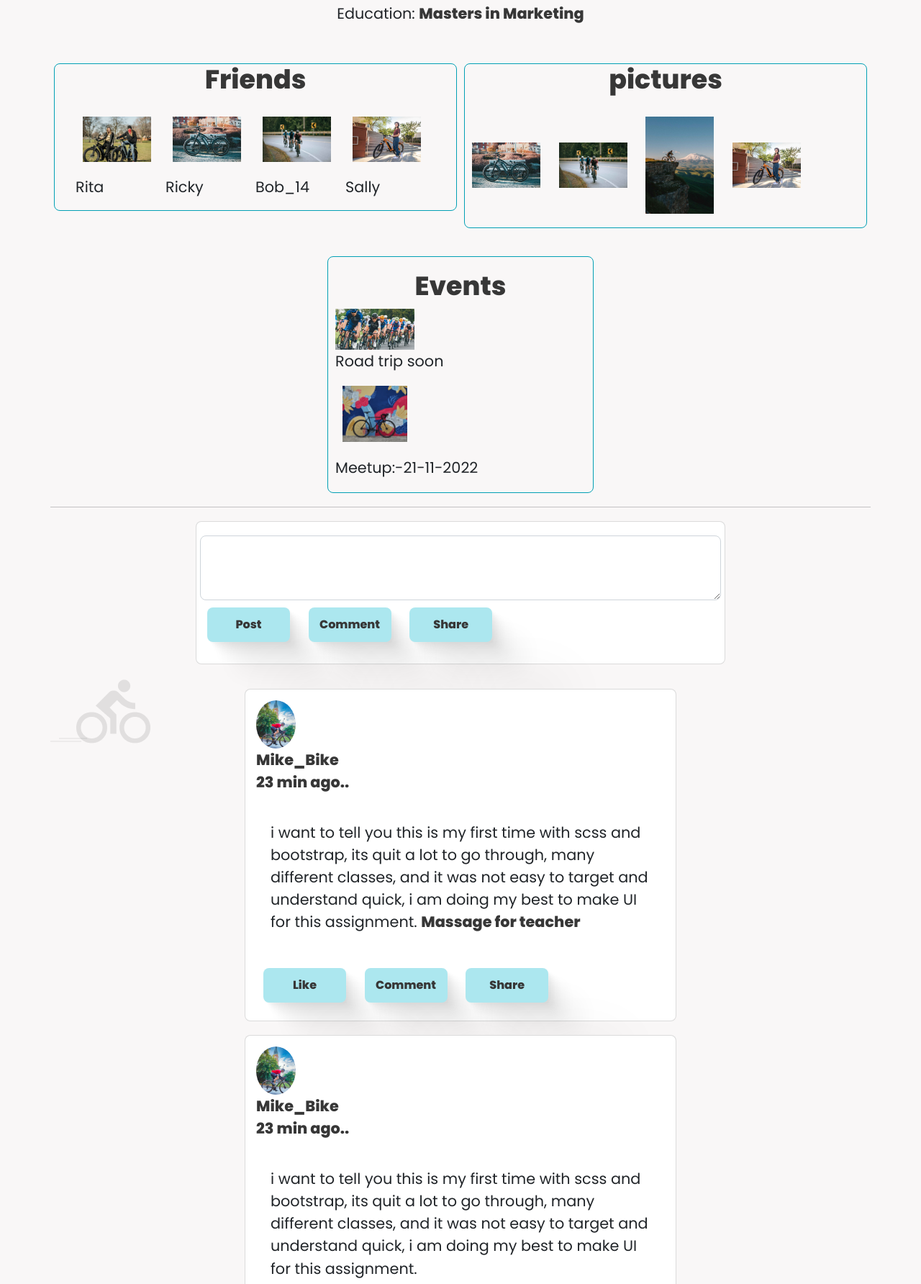
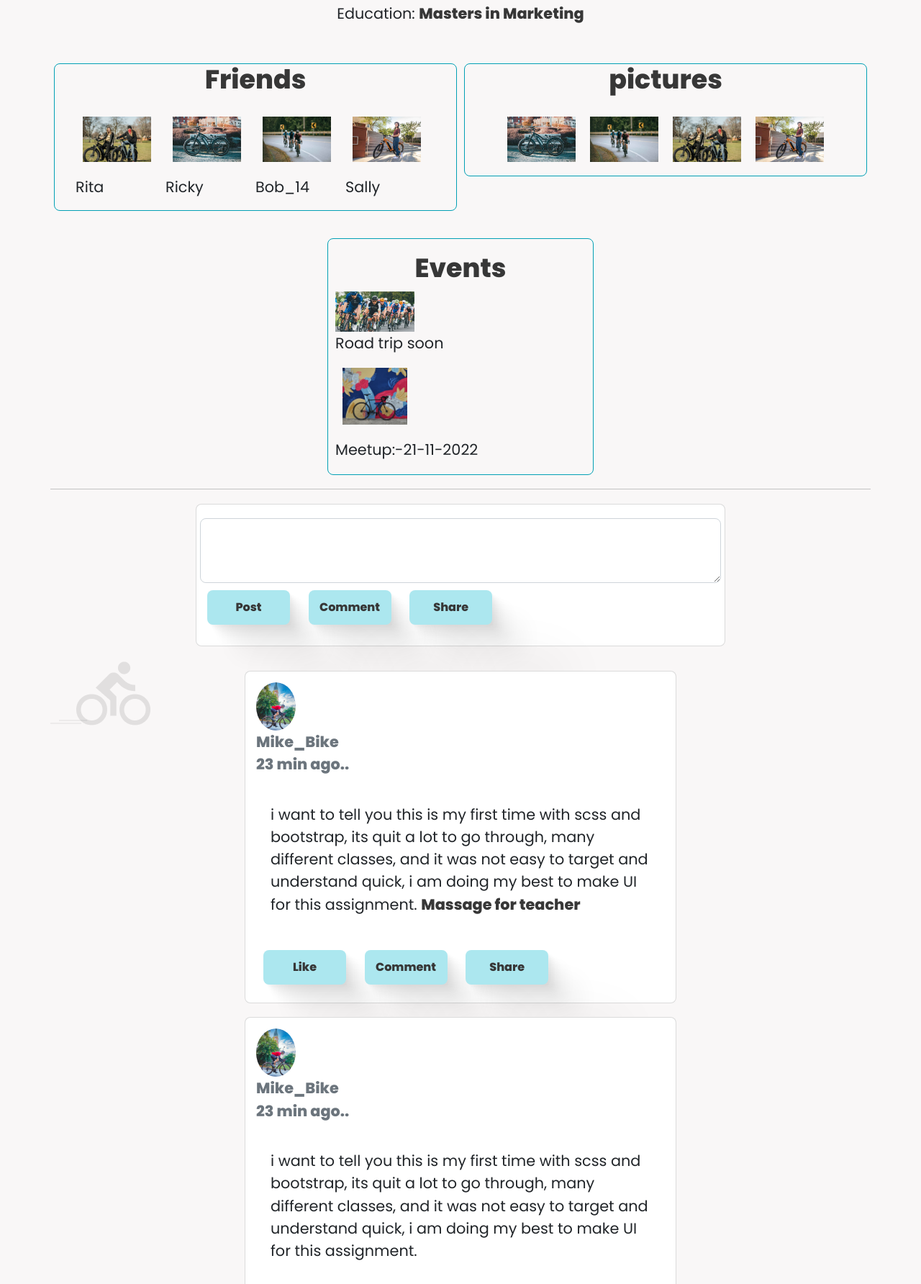
Before and after one commit to RohitAmdahl/social_media_website, a website: page profile.html in a window 1280 px wide. Shown: the part 651-2435 px from the top of the page at 72% size. Drawn offline with nearby package versions, Linux system fonts and the light colour scheme.

Commit message:
updated all the files

```diff
--- a/profile.html
+++ b/profile.html
@@ -188,11 +188,11 @@
               </div>
             </div>
             <div class="col-12 col-lg-6 col-md-12 col-sm-12 mx-auto p-1">
-              <div class="Stories border border-primary">
+              <div class="Stories border border-primary mx-auto">
                 <div>
                   <h3><span class="fw-bold">pictures</span></h3>
                 </div>
-
+                <div class="d-flex justify-content-center align-items-center">
                   <img
                     src="/image/pictures/pic-5.jpg"
                     alt="profile picture"
@@ -205,7 +205,7 @@
                     class="profile_friends w-100 p-2"
                   />
                   <img
-                  src="/image/pictures/pic-4.jpg"
+                    src="/image/pictures/pic-9.jpg"
                     alt="profile picture"
                     class="profile_friends w-100 p-2"
                   />
@@ -215,6 +215,7 @@
                     alt="profile picture"
                     class="profile_friends w-100 p-2"
                   />
+                </div>
               </div>
             </div>
             <div class="col-12 col-lg-4 col-md-12 col-sm-12 mx-auto p-1">
@@ -274,8 +275,8 @@
                       alt="profile picture"
                       class="card_img"
                     />
-                    <span class="fw-bold">Mike_Bike</span>
-                    <span>23 min ago..</span>
+                    <span class="fw-bold text-muted">Mike_Bike</span>
+                    <span class="text-muted">23 min ago..</span>
                   </div>
                   <div>
                     <p class="m-2 p-2">
@@ -304,8 +305,8 @@
                       alt="profile picture"
                       class="card_img wb-100"
                     />
-                    <span class="fw-bold">Mike_Bike</span>
-                    <span>23 min ago..</span>
+                    <span class="fw-bold text-muted">Mike_Bike</span>
+                    <span class="text-muted">23 min ago..</span>
                   </div>
                   <div>
                     <p class="m-2 p-2">
```
Also changed, not shown: index.html (+10 -6 lines). Lines whose indentation alone changed are shown as unchanged.
